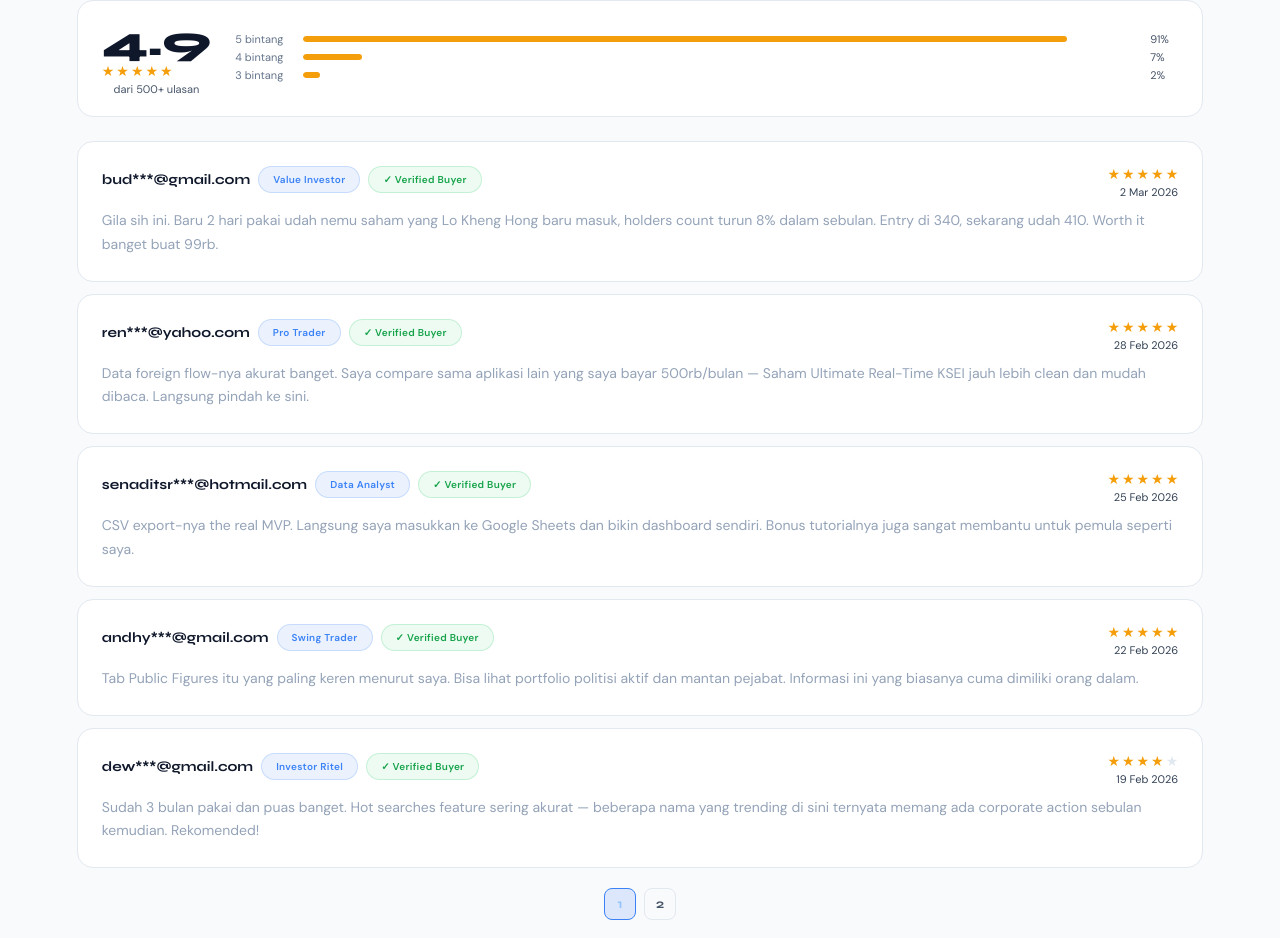
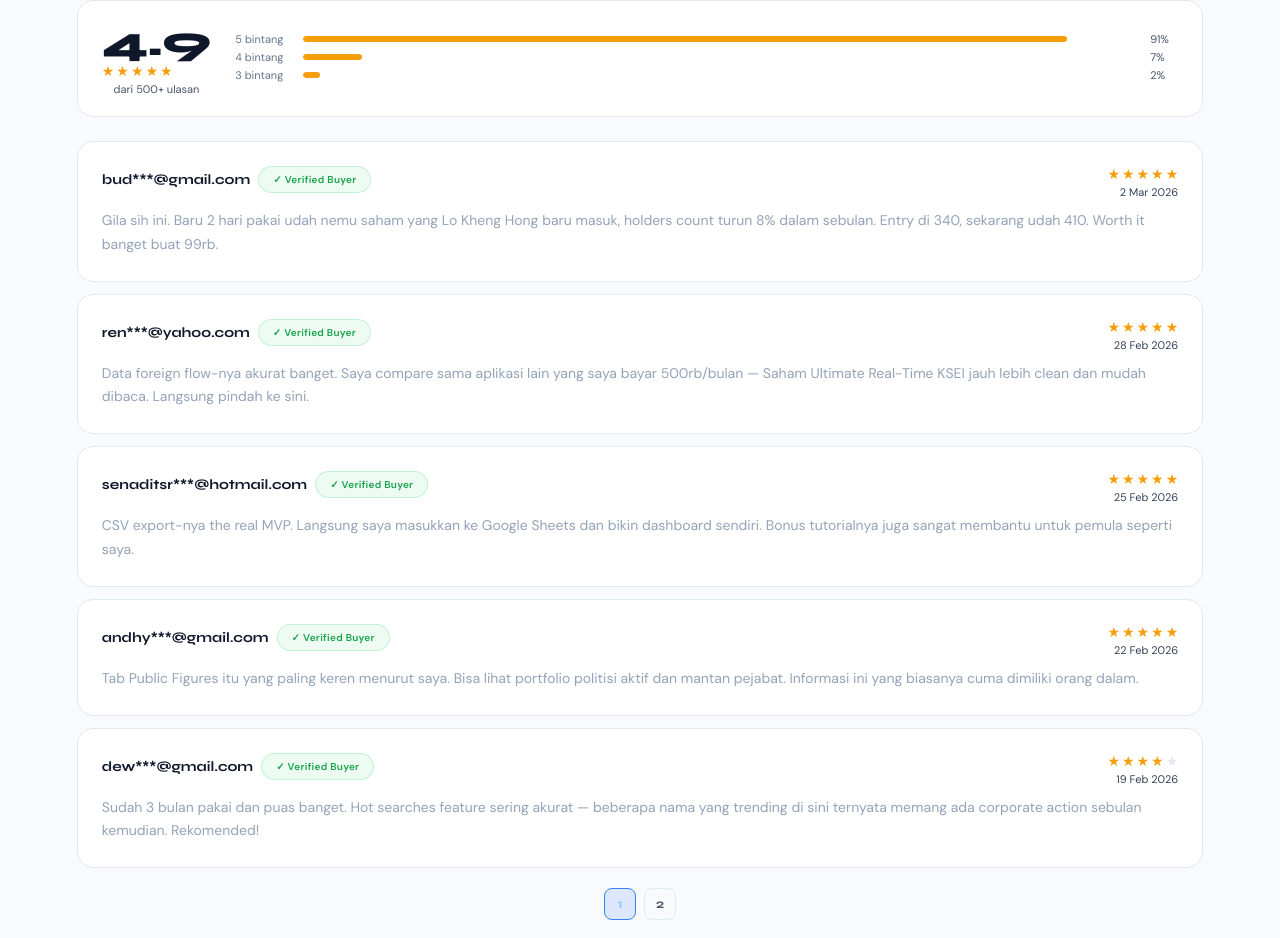
Before and after one commit to elclawvision/sahamneon, a React (Vite) app: page /lp in a window 1280 px wide. Shown: the part 5365-6303 px from the top of the page. Built offline with nearby package versions, Linux system fonts and the light colour scheme; no server answers.

Commit message:
Removed specialized reviewer titles and kept only Verified Buyer

```diff
--- a/src/pages/LandingPage.tsx
+++ b/src/pages/LandingPage.tsx
@@ -9,21 +9,20 @@ interface ReviewItem {
     date: string;
     text: string;
     verified: boolean;
-    badge?: string;
 }
 
 // ─── DATA ────────────────────────────────────────────────────────────────────
 const REVIEWS: ReviewItem[] = [
-    { id: 1, email: 'bud***@gmail.com', rating: 5, date: '2 Mar 2026', text: 'Gila sih ini. Baru 2 hari pakai udah nemu saham yang Lo Kheng Hong baru masuk, holders count turun 8% dalam sebulan. Entry di 340, sekarang udah 410. Worth it banget buat 99rb.', verified: true, badge: 'Value Investor' },
-    { id: 2, email: 'ren***@yahoo.com', rating: 5, date: '28 Feb 2026', text: 'Data foreign flow-nya akurat banget. Saya compare sama aplikasi lain yang saya bayar 500rb/bulan — Saham Ultimate Real-Time KSEI jauh lebih clean dan mudah dibaca. Langsung pindah ke sini.', verified: true, badge: 'Pro Trader' },
-    { id: 3, email: 'senaditsr***@hotmail.com', rating: 5, date: '25 Feb 2026', text: 'CSV export-nya the real MVP. Langsung saya masukkan ke Google Sheets dan bikin dashboard sendiri. Bonus tutorialnya juga sangat membantu untuk pemula seperti saya.', verified: true, badge: 'Data Analyst' },
-    { id: 4, email: 'andhy***@gmail.com', rating: 5, date: '22 Feb 2026', text: 'Tab Public Figures itu yang paling keren menurut saya. Bisa lihat portfolio politisi aktif dan mantan pejabat. Informasi ini yang biasanya cuma dimiliki orang dalam.', verified: true, badge: 'Swing Trader' },
-    { id: 5, email: 'dew***@gmail.com', rating: 4, date: '19 Feb 2026', text: 'Sudah 3 bulan pakai dan puas banget. Hot searches feature sering akurat — beberapa nama yang trending di sini ternyata memang ada corporate action sebulan kemudian. Rekomended!', verified: true, badge: 'Investor Ritel' },
-    { id: 6, email: 'eko***@outlook.com', rating: 5, date: '15 Feb 2026', text: 'Bonus ebook cheat sheet whale-nya beneran 47 halaman penuh! Bukan PDF tipis ala-ala. Saya print dan tempel di meja trading. Best purchase di 2026 sejauh ini.', verified: true, badge: 'Full-time Trader' },
-    { id: 7, email: 'fir***@gmail.com', rating: 5, date: '12 Feb 2026', text: 'Konglomerat map-nya super berguna. Begitu ada berita positif di satu perusahaan Prajogo, saya langsung cek semua saham grupnya. Return rata-rata 3 bulan terakhir naik signifikan.', verified: true, badge: 'Group Investor' },
-    { id: 8, email: 'han***@gmail.com', rating: 5, date: '8 Feb 2026', text: 'Sebagai pemula yang baru 6 bulan investasi, tutorial free float-nya literally ngubah cara pandang saya. Sekarang saya tidak pernah beli saham tanpa cek free float dulu.', verified: true, badge: 'Pemula' },
-    { id: 9, email: 'irw***@yahoo.co.id', rating: 4, date: '5 Feb 2026', text: 'Mobile version-nya bagus, cepat, tidak berat. Saya sering cek pas lagi di jalan atau meeting. Data peta konglomerat 2025-nya juga up-to-date, beda sama yang beredar gratis di internet.', verified: true, badge: 'Mobile User' },
-    { id: 10, email: 'jul***@gmail.com', rating: 5, date: '1 Feb 2026', text: 'Norges Bank portofolio list-nya bikin nganga. Ternyata banyak saham mid-cap yang mereka pegang diam-diam. Sekarang jadi salah satu filter utama saya sebelum riset lebih dalam.', verified: true, badge: 'Fundamental Investor' },
+    { id: 1, email: 'bud***@gmail.com', rating: 5, date: '2 Mar 2026', text: 'Gila sih ini. Baru 2 hari pakai udah nemu saham yang Lo Kheng Hong baru masuk, holders count turun 8% dalam sebulan. Entry di 340, sekarang udah 410. Worth it banget buat 99rb.', verified: true },
+    { id: 2, email: 'ren***@yahoo.com', rating: 5, date: '28 Feb 2026', text: 'Data foreign flow-nya akurat banget. Saya compare sama aplikasi lain yang saya bayar 500rb/bulan — Saham Ultimate Real-Time KSEI jauh lebih clean dan mudah dibaca. Langsung pindah ke sini.', verified: true },
+    { id: 3, email: 'senaditsr***@hotmail.com', rating: 5, date: '25 Feb 2026', text: 'CSV export-nya the real MVP. Langsung saya masukkan ke Google Sheets dan bikin dashboard sendiri. Bonus tutorialnya juga sangat membantu untuk pemula seperti saya.', verified: true },
+    { id: 4, email: 'andhy***@gmail.com', rating: 5, date: '22 Feb 2026', text: 'Tab Public Figures itu yang paling keren menurut saya. Bisa lihat portfolio politisi aktif dan mantan pejabat. Informasi ini yang biasanya cuma dimiliki orang dalam.', verified: true },
+    { id: 5, email: 'dew***@gmail.com', rating: 4, date: '19 Feb 2026', text: 'Sudah 3 bulan pakai dan puas banget. Hot searches feature sering akurat — beberapa nama yang trending di sini ternyata memang ada corporate action sebulan kemudian. Rekomended!', verified: true },
+    { id: 6, email: 'eko***@outlook.com', rating: 5, date: '15 Feb 2026', text: 'Bonus ebook cheat sheet whale-nya beneran 47 halaman penuh! Bukan PDF tipis ala-ala. Saya print dan tempel di meja trading. Best purchase di 2026 sejauh ini.', verified: true },
+    { id: 7, email: 'fir***@gmail.com', rating: 5, date: '12 Feb 2026', text: 'Konglomerat map-nya super berguna. Begitu ada berita positif di satu perusahaan Prajogo, saya langsung cek semua saham grupnya. Return rata-rata 3 bulan terakhir naik signifikan.', verified: true },
+    { id: 8, email: 'han***@gmail.com', rating: 5, date: '8 Feb 2026', text: 'Sebagai pemula yang baru 6 bulan investasi, tutorial free float-nya literally ngubah cara pandang saya. Sekarang saya tidak pernah beli saham tanpa cek free float dulu.', verified: true },
+    { id: 9, email: 'irw***@yahoo.co.id', rating: 4, date: '5 Feb 2026', text: 'Mobile version-nya bagus, cepat, tidak berat. Saya sering cek pas lagi di jalan atau meeting. Data peta konglomerat 2025-nya juga up-to-date, beda sama yang beredar gratis di internet.', verified: true },
+    { id: 10, email: 'jul***@gmail.com', rating: 5, date: '1 Feb 2026', text: 'Norges Bank portofolio list-nya bikin nganga. Ternyata banyak saham mid-cap yang mereka pegang diam-diam. Sekarang jadi salah satu filter utama saya sebelum riset lebih dalam.', verified: true },
 ];
 
 const FAQS = [
@@ -759,9 +758,6 @@ export default function LandingPage() {
                                     <div>
                                         <div style={{ display: 'flex', alignItems: 'center', gap: '8px', flexWrap: 'wrap' }}>
                                             <span style={{ fontWeight: 700, fontSize: '14px', color: '#0f172a' }}>{r.email}</span>
-                                            {r.badge && (
-                                                <span className="badge-pill" style={{ background: 'rgba(59,130,246,0.1)', border: '1px solid rgba(59,130,246,0.2)', color: '#3b82f6', fontSize: '10px' }}>{r.badge}</span>
-                                            )}
                                             {r.verified && (
                                                 <span className="badge-pill" style={{ background: 'rgba(34,197,94,0.08)', border: '1px solid rgba(34,197,94,0.2)', color: '#16a34a', fontSize: '10px' }}>
                                                     ✓ Verified Buyer
```
Also changed, not shown: REPORT/lp_refinement/2026-03-12_finalizing_aesthetics_privacy_and_navigation.md (+1 -1 lines).
